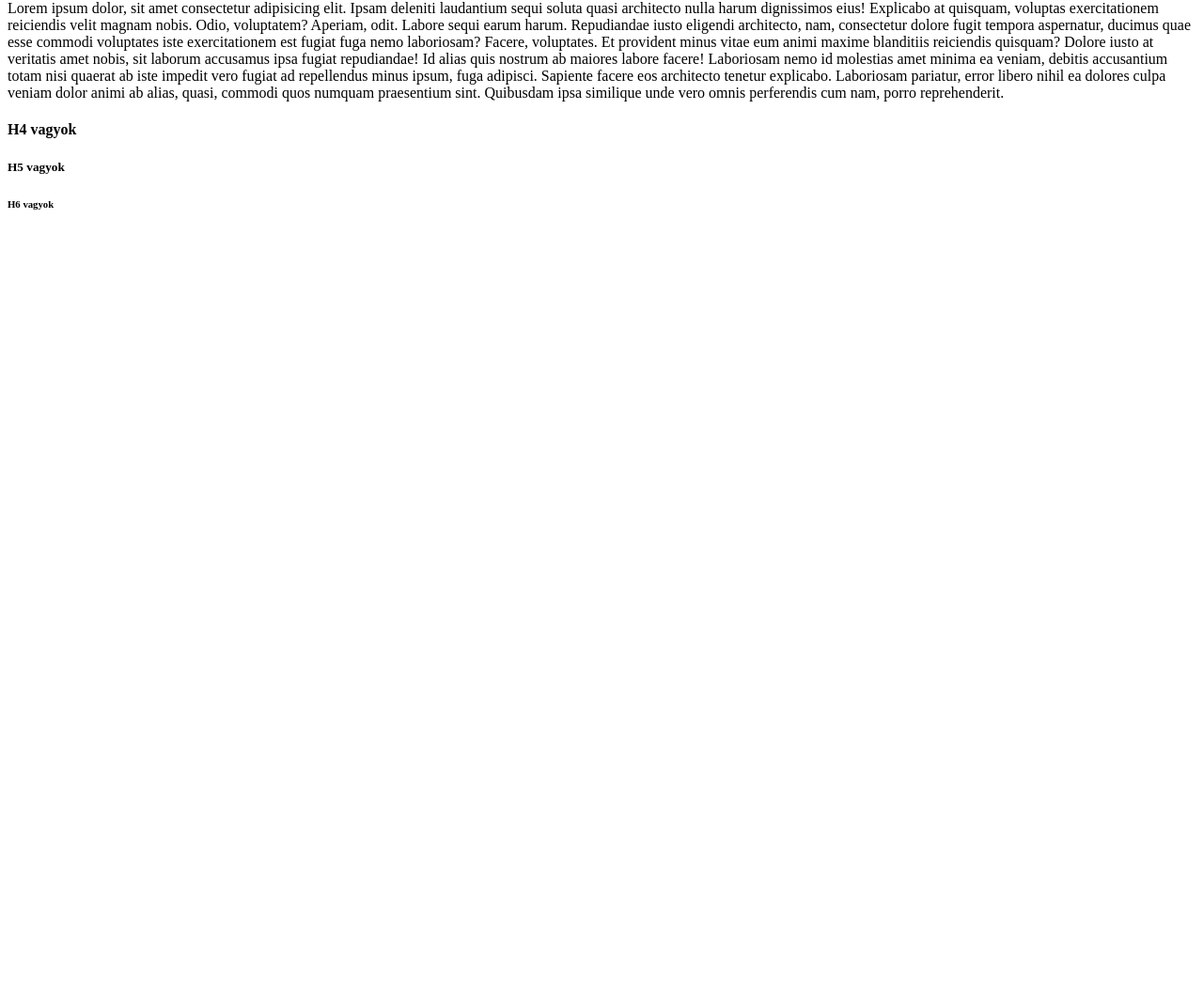
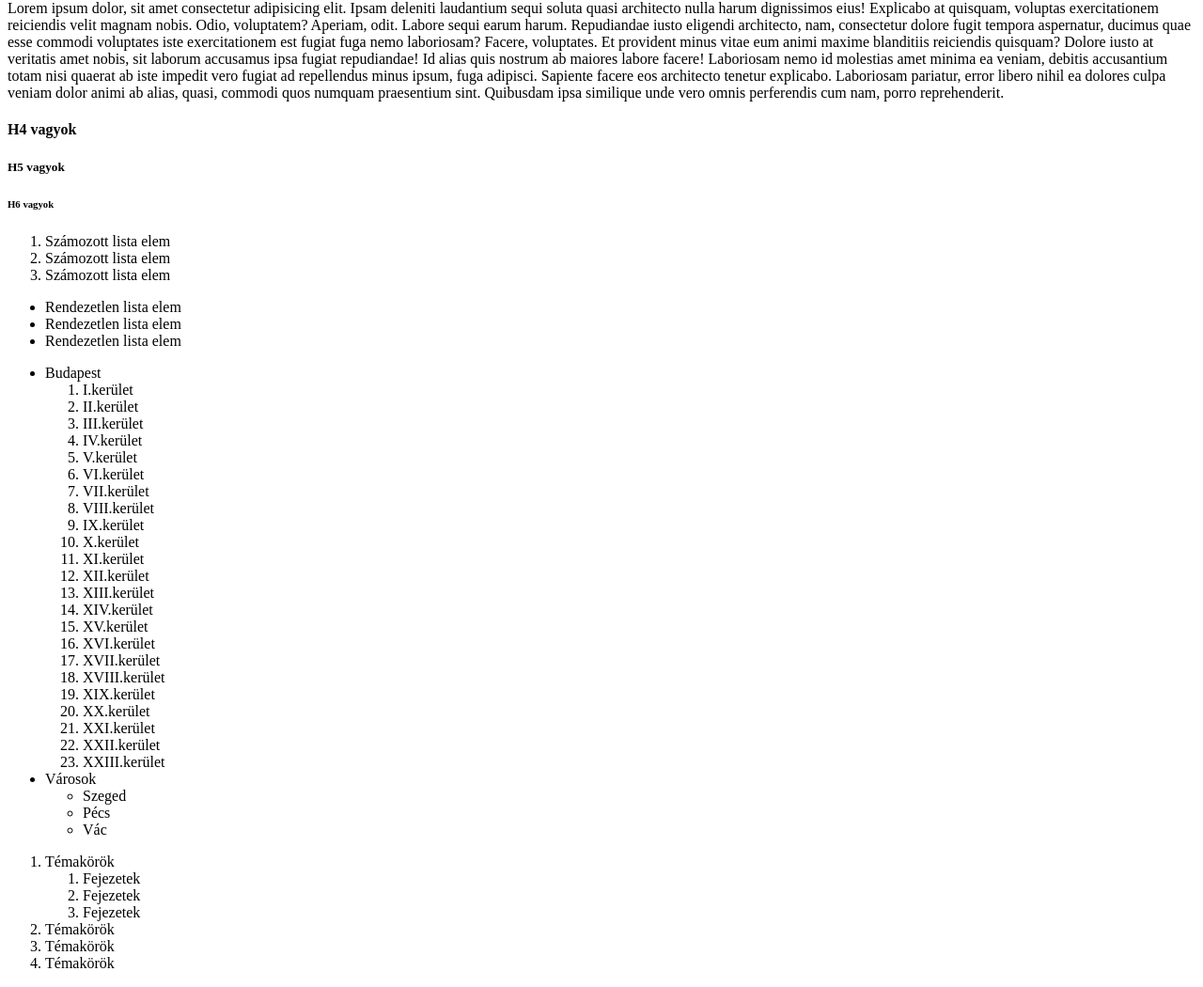
Before and after one commit to HDarius90/-The-Web-Developer-Bootcamp-2021, a plain HTML site: page section3/first_project/index.html in a window 1280 px wide. Shown: the part 440-1490 px from the top of the page at 94% size. Before the commit the page ends 800 px from the top, so only its background shows below. Drawn offline with Linux system fonts and the light colour scheme.

Commit message:
adding list items for practice

```diff
--- a/section3/first_project/index.html
+++ b/section3/first_project/index.html
@@ -48,6 +48,79 @@
     <h4>H4 vagyok</h4>
     <h5>H5 vagyok</h5>
     <h6>H6 vagyok</h6>
+
+    <ol>
+        <li>
+            Számozott lista elem
+        </li>
+        <li>
+            Számozott lista elem
+        </li>
+        <li>
+            Számozott lista elem
+        </li>
+    </ol>
+
+    <ul>
+        <li>
+            Rendezetlen lista elem
+        </li>
+        <li>
+            Rendezetlen lista elem
+        </li>
+        <li>
+            Rendezetlen lista elem
+        </li>
+    </ul>
+
+    <ul>
+        <li>Budapest</li>
+        <ol>
+            <li>I.kerület</li>
+            <li>II.kerület</li>
+            <li>III.kerület</li>
+            <li>IV.kerület</li>
+            <li>V.kerület</li>
+            <li>VI.kerület</li>
+            <li>VII.kerület</li>
+            <li>VIII.kerület</li>
+            <li>IX.kerület</li>
+            <li>X.kerület</li>
+            <li>XI.kerület</li>
+            <li>XII.kerület</li>
+            <li>XIII.kerület</li>
+            <li>XIV.kerület</li>
+            <li>XV.kerület</li>
+            <li>XVI.kerület</li>
+            <li>XVII.kerület</li>
+            <li>XVIII.kerület</li>
+            <li>XIX.kerület</li>
+            <li>XX.kerület</li>
+            <li>XXI.kerület</li>
+            <li>XXII.kerület</li>
+            <li>XXIII.kerület</li>
+        </ol>
+        <li>Városok</li>
+        <ul>
+            <li>Szeged</li>
+            <li>Pécs</li>
+            <li>Vác</li>
+        </ul>
+    </ul>
+
+    <ol>
+        <li>Témakörök</li>
+        <ol>
+            <li>Fejezetek</li>
+            <li>Fejezetek</li>
+            <li>Fejezetek</li>
+        </ol>
+        <li>Témakörök</li>
+        <li>Témakörök</li>
+        <li>Témakörök</li>
+    </ol>
+
+
 </body>
 
 </html>
```
